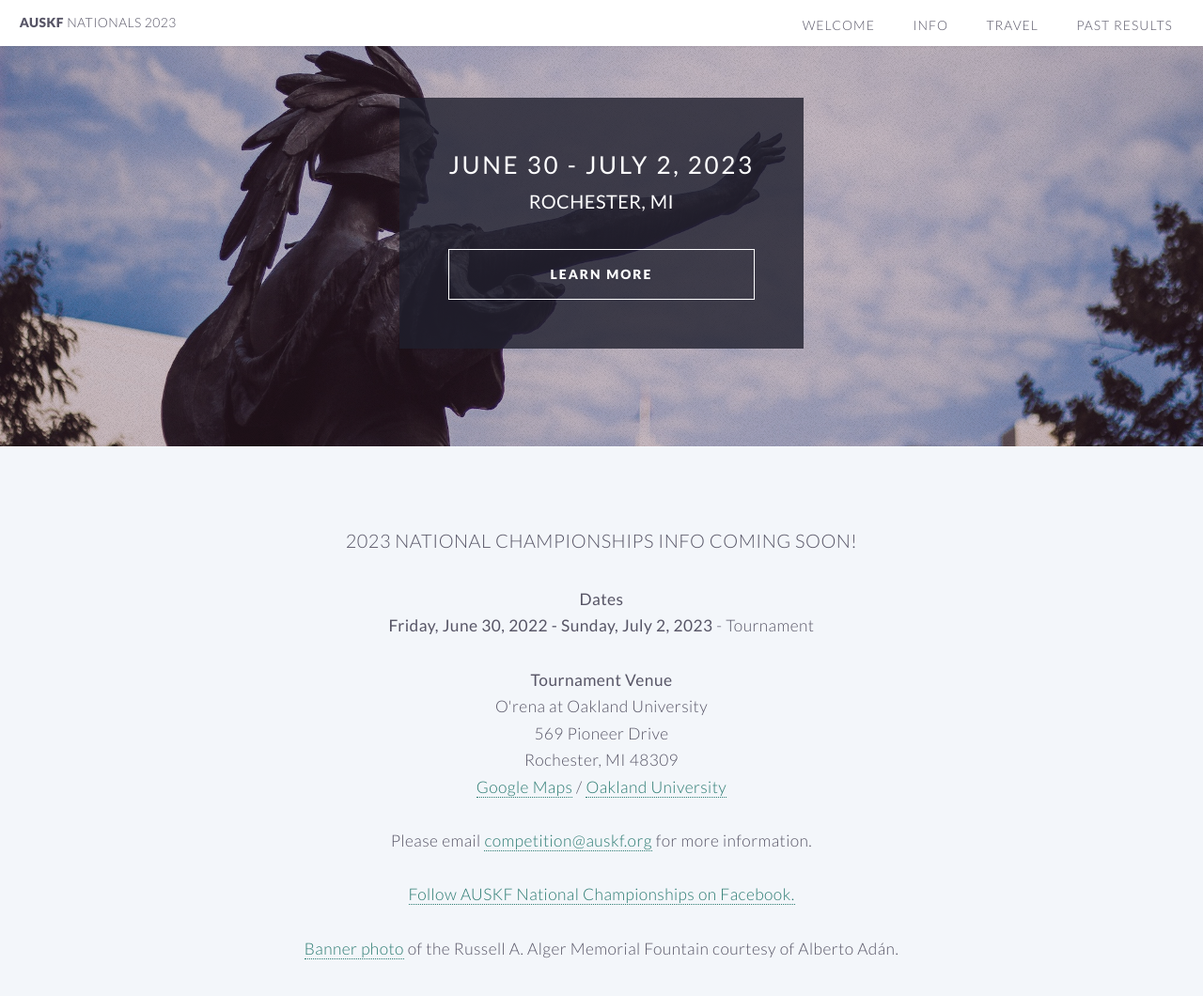
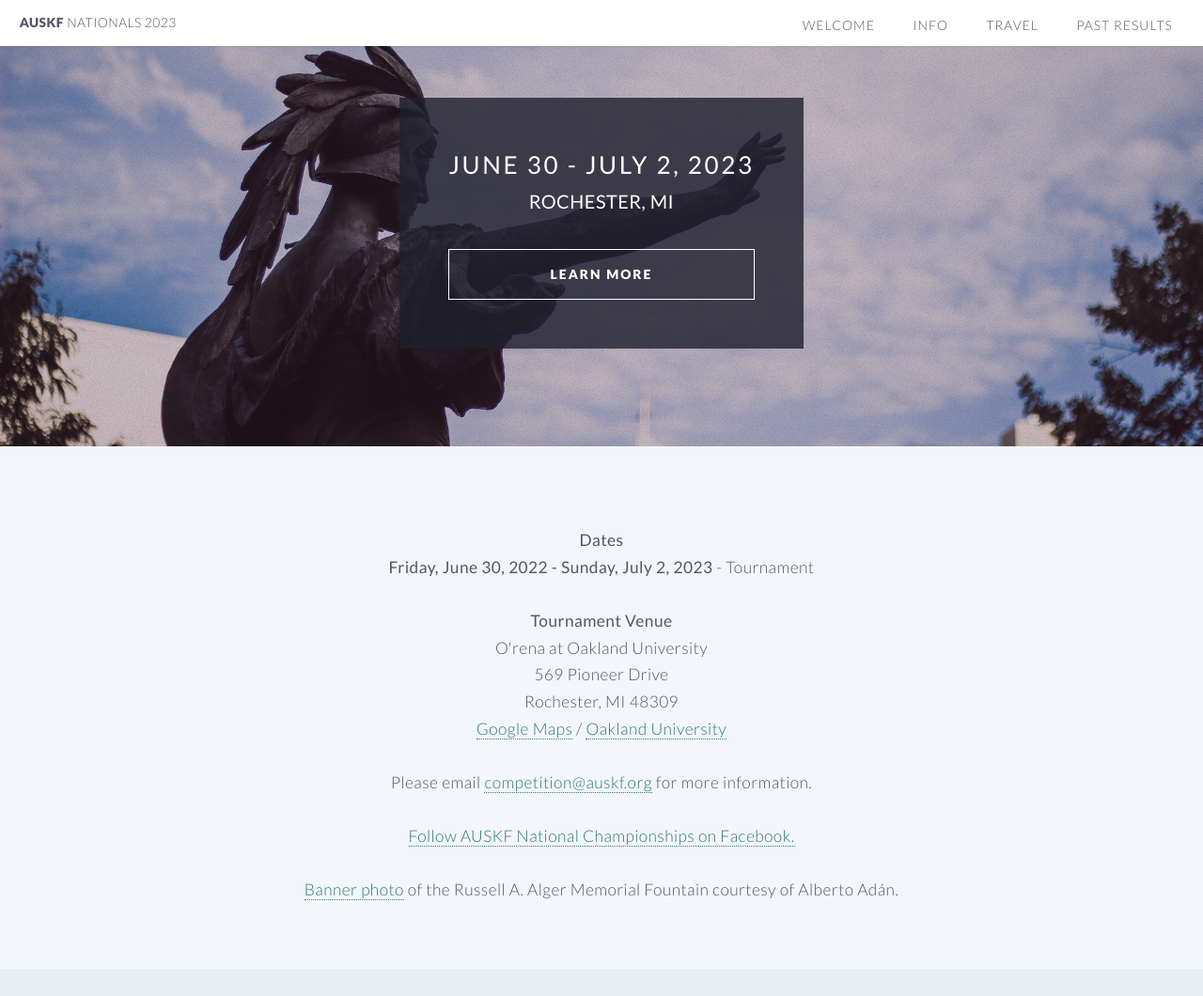
Before and after one commit to auskf-web/auskf-nationals.github.io, a Jekyll site: the page built from index.html, in a window 1280 px wide and 1232 px high. Shown: the top 1060 px of the window at 94% size. Built offline with Jekyll 4.4.1, drawn with Linux system fonts in a browser that asks for light colours.

Commit message:
Remove info coming soon label

```diff
--- a/index.html
+++ b/index.html
@@ -7,8 +7,8 @@ layout: landing-page
 	<header class="special container">
 		<!-- <b><a href="/results.html">Official results are now available!</a></b><br> -->
 
-		<strong><h3>2023 National Championships info coming soon!</h3></strong>
-		<br>
+		<!-- <strong><h3>2023 National Championships info coming soon!</h3></strong><br> -->
+
 		<b>Dates</b><br>
 		<b>{{ site.tournament_date_with_day }}</b> - Tournament<br>
 		<br>
```
